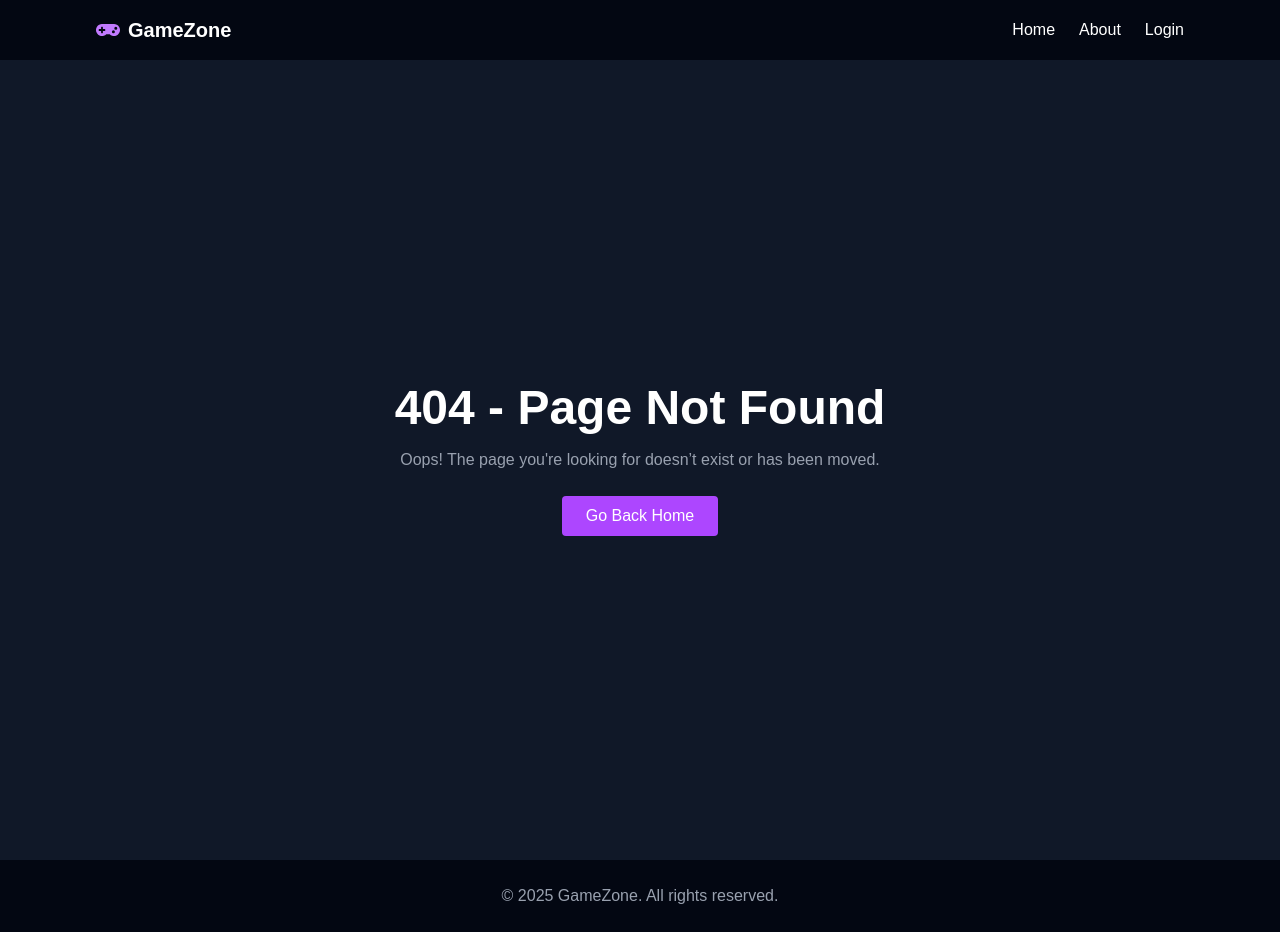
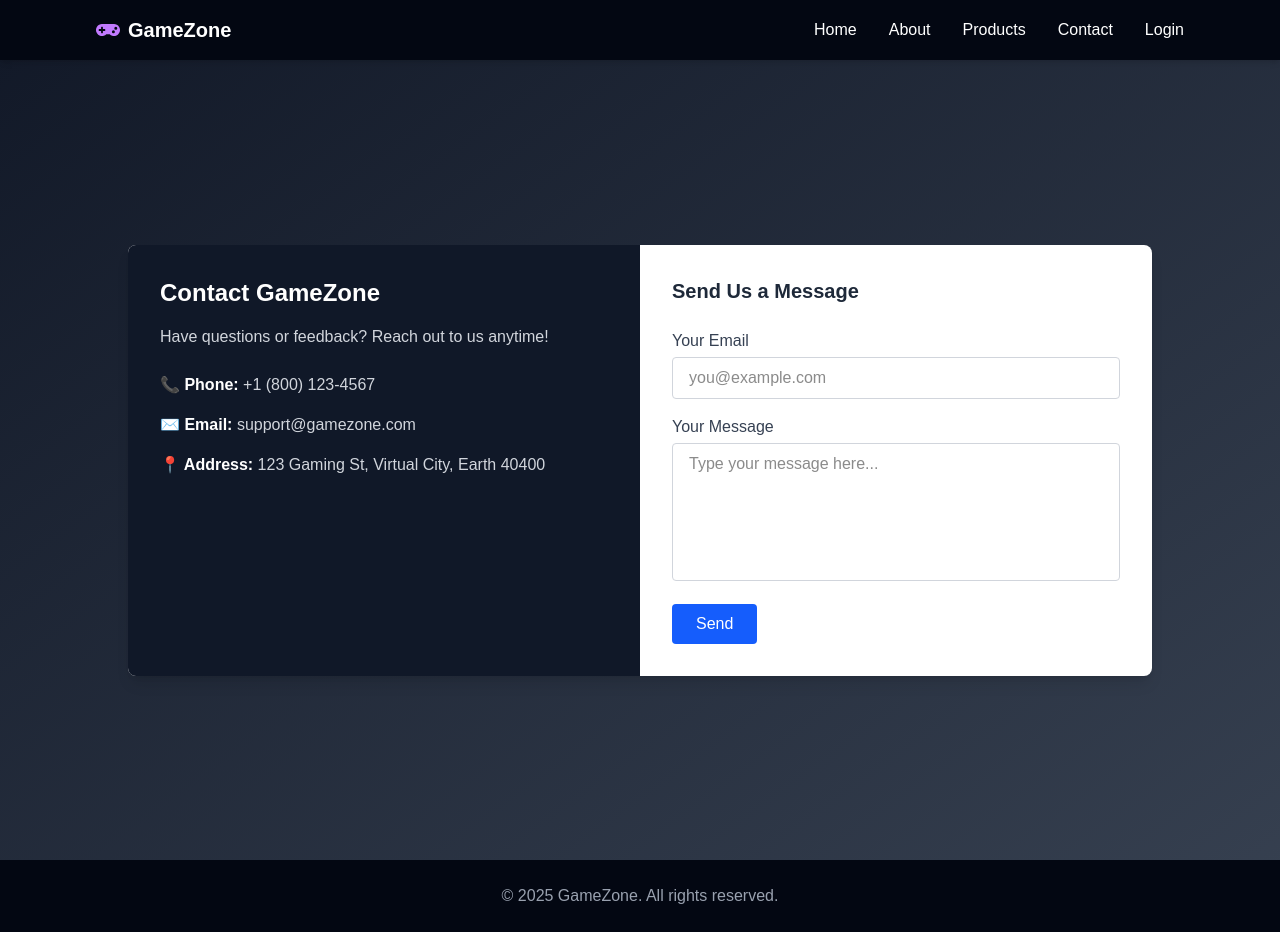
Before and after one commit to UditChauhan07/shorya-demo-nextjs, a Next.js app: page /contact in a window 1280 px wide. Before the commit this address had no page. Built offline with nearby package versions, Linux system fonts and the light colour scheme.

Commit message:
[SV] code imporve (SV 1.1)

```diff
--- /dev/null
+++ b/src/app/about/page.tsx
@@ -0,0 +1,46 @@
+"use client";
+
+export default function About() {
+  return (
+    <div className="relative min-h-screen bg-gradient-to-br from-gray-900 via-gray-800 to-gray-900 text-white px-6 py-16 flex flex-col items-center justify-center text-center">
+      <h1 className="text-4xl md:text-5xl font-extrabold mb-6 text-purple-400 drop-shadow-lg">
+        Welcome to GameZone
+      </h1>
+
+      <p className="max-w-2xl text-lg md:text-xl text-gray-300 mb-8 leading-relaxed">
+        GameZone is the ultimate destination for gamers around the world.
+        Whether you're into fast-paced shooters, strategic RPGs, or casual
+        arcade fun, we've got you covered.
+      </p>
+
+      <p className="max-w-2xl text-lg md:text-xl text-gray-300 mb-8 leading-relaxed">
+        Built with cutting-edge tech like{" "}
+        <span className="text-blue-400 font-semibold">Next.js 13+</span>, we
+        ensure blazing-fast performance, seamless navigation, and a fully
+        responsive experience across all devices.
+      </p>
+
+      <p className="max-w-2xl text-lg md:text-xl text-gray-400 italic mb-10">
+        Join tournaments, track your scores, earn achievements, and become a
+        legend.
+      </p>
+
+      <div className="flex gap-4">
+        <a
+          href="/"
+          className="px-6 py-3 bg-blue-600 rounded-lg font-medium text-white hover:bg-blue-700 transition"
+        >
+          Back to Dashboard
+        </a>
+        <a
+          href="/products"
+          className="px-6 py-3 bg-purple-500 rounded-lg font-medium text-white hover:bg-purple-600 transition"
+        >
+          Explore Games
+        </a>
+      </div>
+
+
+    </div>
+  );
+}
--- /dev/null
+++ b/src/app/contact/page.tsx
@@ -0,0 +1,68 @@
+"use client";
+
+export default function Contact() {
+  return (
+    <div className="min-h-screen  flex items-center justify-center px-4 py-12">
+      <div className="bg-white shadow-lg rounded-lg w-full max-w-5xl flex flex-col md:flex-row overflow-hidden">
+        {/* Left side: Contact details */}
+        <div className="bg-gray-900 text-white w-full md:w-1/2 p-8">
+          <h2 className="text-2xl font-bold mb-4">Contact GameZone</h2>
+          <p className="mb-6 text-gray-300">
+            Have questions or feedback? Reach out to us anytime!
+          </p>
+          <ul className="space-y-4 text-gray-300">
+            <li>
+              <span className="font-semibold text-white">📞 Phone:</span> +1
+              (800) 123-4567
+            </li>
+            <li>
+              <span className="font-semibold text-white">✉️ Email:</span>{" "}
+              support@gamezone.com
+            </li>
+            <li>
+              <span className="font-semibold text-white">📍 Address:</span> 123
+              Gaming St, Virtual City, Earth 40400
+            </li>
+          </ul>
+        </div>
+
+        {/* Right side: Form */}
+        <div className="w-full md:w-1/2 p-8">
+          <h3 className="text-xl font-semibold mb-6 text-gray-800">
+            Send Us a Message
+          </h3>
+          <form className="space-y-4">
+            <div>
+              <label htmlFor="email" className="block text-gray-700 mb-1">
+                Your Email
+              </label>
+              <input
+                type="email"
+                id="email"
+                className="w-full px-4 py-2 border border-gray-300 rounded focus:outline-none focus:ring-2 focus:ring-blue-400"
+                placeholder="you@example.com"
+              />
+            </div>
+            <div>
+              <label htmlFor="message" className="block text-gray-700 mb-1">
+                Your Message
+              </label>
+              <textarea
+                id="message"
+                rows={5}
+                className="w-full px-4 py-2 border border-gray-300 rounded resize-none focus:outline-none focus:ring-2 focus:ring-blue-400"
+                placeholder="Type your message here..."
+              />
+            </div>
+            <button
+              type="submit"
+              className="bg-blue-600 text-white px-6 py-2 rounded hover:bg-blue-700 transition"
+            >
+              Send
+            </button>
+          </form>
+        </div>
+      </div>
+    </div>
+  );
+}
--- /dev/null
+++ b/src/app/products/page.tsx
@@ -0,0 +1,104 @@
+"use client";
+
+export default function Products() {
+  const products = [
+    {
+      id: 1,
+      name: "Valor Legends",
+      description: "A fast-paced team shooter set in a futuristic world.",
+      category: "Action",
+      price: "Free",
+      image: "https://via.placeholder.com/300x180?text=Valor+Legends",
+    },
+    {
+      id: 2,
+      name: "Mystic Realms",
+      description: "Explore magical lands in this epic fantasy RPG.",
+      category: "RPG",
+      price: "$19.99",
+      image: "https://via.placeholder.com/300x180?text=Mystic+Realms",
+    },
+    {
+      id: 3,
+      name: "Drift Kings",
+      description: "Compete in high-speed races with stunning graphics.",
+      category: "Racing",
+      price: "Free",
+      image: "https://via.placeholder.com/300x180?text=Drift+Kings",
+    },
+    {
+      id: 4,
+      name: "Valor Legends",
+      description: "A fast-paced team shooter set in a futuristic world.",
+      category: "Action",
+      price: "Free",
+      image: "https://via.placeholder.com/300x180?text=Valor+Legends",
+    },
+    {
+      id: 5,
+      name: "Mystic Realms",
+      description: "Explore magical lands in this epic fantasy RPG.",
+      category: "RPG",
+      price: "$19.99",
+      image: "https://via.placeholder.com/300x180?text=Mystic+Realms",
+    },
+    {
+      id: 6,
+      name: "Drift Kings",
+      description: "Compete in high-speed races with stunning graphics.",
+      category: "Racing",
+      price: "Free",
+      image: "https://via.placeholder.com/300x180?text=Drift+Kings",
+    },
+  ];
+
+  return (
+    <div className="min-h-screen  py-12 px-6">
+      <h1 className="text-3xl font-bold text-center text-purple-500 mb-10">
+        Our Games
+      </h1>
+
+      <div className="grid gap-8 md:grid-cols-2 lg:grid-cols-3 max-w-6xl mx-auto">
+        {products.map((product) => (
+          <div
+            key={product.id}
+            className="bg-gray-800 shadow-lg rounded-lg overflow-hidden hover:shadow-xl transition duration-300"
+          >
+            <img
+              src={product.image}
+              alt={product.name}
+              className="w-full h-48 object-cover"
+            />
+            <div className="p-6">
+              <h2 className="text-xl font-semibold  mb-1">{product.name}</h2>
+              <p className="mb-2">{product.description}</p>
+
+              <div className="text-sm text-gray-500 mb-4">
+                <p>
+                  <span className="font-semibold ">Category:</span>{" "}
+                  {product.category}
+                </p>
+                <p>
+                  <span className="font-semibold ">Price:</span>{" "}
+                  {product.price === "Free" ? (
+                    <span className="text-green-600 font-semibold">
+                      {product.price}
+                    </span>
+                  ) : (
+                    <span className="text-red-600 font-semibold">
+                      {product.price}
+                    </span>
+                  )}
+                </p>
+              </div>
+
+              <button className="bg-purple-600 cursor-pointer w-full text-white px-4 py-2 rounded hover:bg-purple-500 transition">
+                Click for Details
+              </button>
+            </div>
+          </div>
+        ))}
+      </div>
+    </div>
+  );
+}
--- a/src/components/Header/page.tsx
+++ b/src/components/Header/page.tsx
@@ -9,14 +9,44 @@ export default function Header() {
 
   return (
     <header className="flex items-center justify-between px-6 md:px-24 py-4 bg-gray-950 text-white shadow-md">
-      <div className="flex items-center gap-2 cursor-pointer" onClick={() => router.push("/")}>
+      <div
+        className="flex items-center gap-2 cursor-pointer transition-transform hover:scale-105"
+        onClick={() => router.push("/")}
+      >
         <FaGamepad size={24} className="text-purple-400" />
-        <span className="text-xl font-bold">GameZone</span>
+        <span className="text-xl font-bold ">GameZone</span>
       </div>
-      <nav className="space-x-6 hidden sm:block">
-        <button onClick={() => router.push("/")} className="hover:text-purple-400 cursor-pointer">Home</button>
-        <button onClick={() => router.push("/about")} className="hover:text-purple-400 cursor-pointer">About</button>
-        <button onClick={() => router.push("/login")} className="hover:text-purple-400 cursor-pointer">Login</button>
+      <nav className="space-x-8 hidden sm:block text-base">
+        <button
+          onClick={() => router.push("/")}
+          className="hover:text-purple-400 cursor-pointer"
+        >
+          Home
+        </button>
+        <button
+          onClick={() => router.push("/about")}
+          className="hover:text-purple-400 cursor-pointer"
+        >
+          About
+        </button>
+        <button
+          onClick={() => router.push("/products")}
+          className="hover:text-purple-400 cursor-pointer"
+        >
+          Products
+        </button>
+        <button
+          onClick={() => router.push("/contact")}
+          className="hover:text-purple-400 cursor-pointer"
+        >
+          Contact
+        </button>
+        <button
+          onClick={() => router.push("/login")}
+          className="hover:text-purple-400 cursor-pointer"
+        >
+          Login
+        </button>
       </nav>
     </header>
   );
```
Also changed, not shown: src/app/api/auth/login/route.ts (line endings or trailing spaces).
